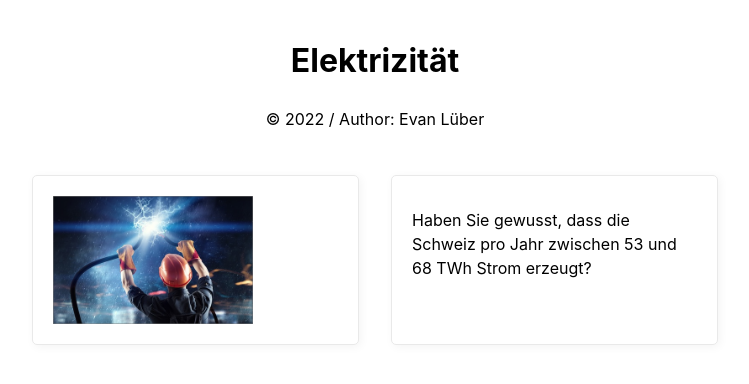
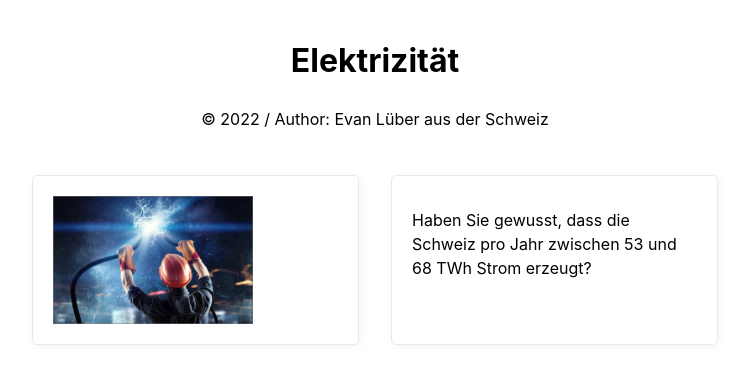
Before and after one commit to evanlueber/ElectricPower, a plain HTML site: page index.html in a window 1280 px wide. Shown: the whole page, without its empty margins (265-1014 px from the left). Drawn offline with Linux system fonts and the light colour scheme.

Commit message:
index Autor geändert

```diff
--- a/index.html
+++ b/index.html
@@ -11,7 +11,7 @@
    <main>
       <header>
          <h1>Elektrizität</h2>
-         <p>© 2022 / Author: Evan Lüber</p>
+         <p>© 2022 / Author: Evan Lüber aus der Schweiz</p>
       </header>
       <section>
       <aside>
```
